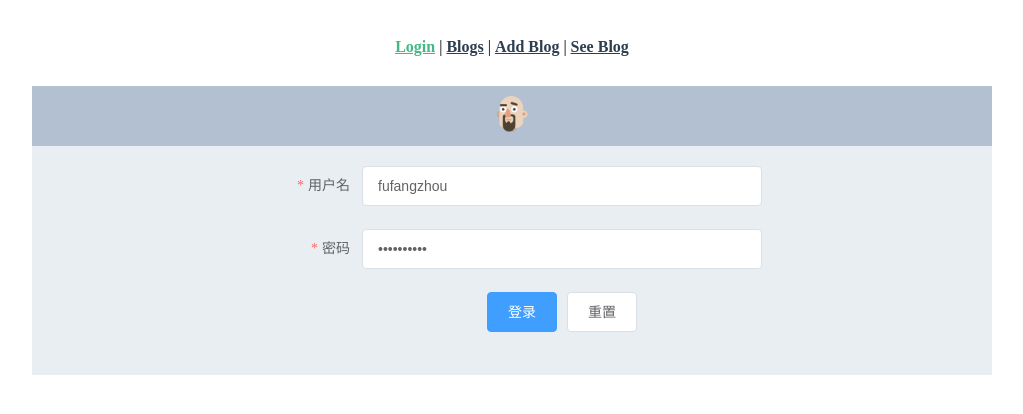
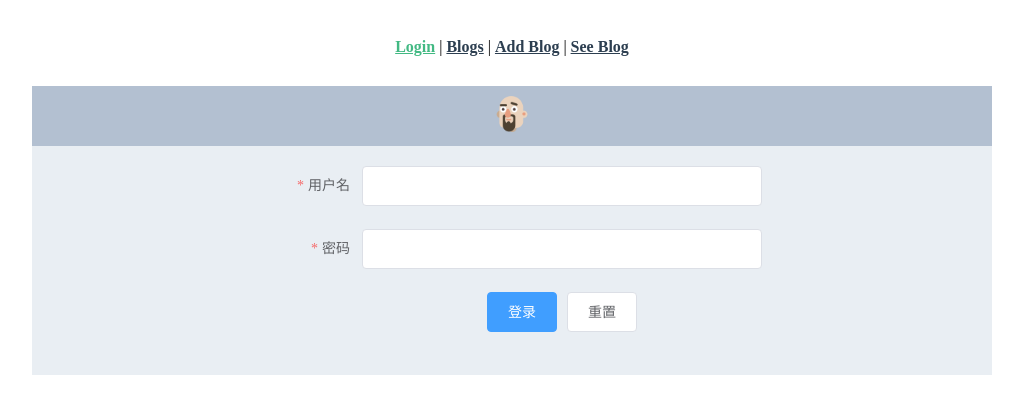
Before and after one commit to URJACK/myBlog, a Vue app in the folder vueblogfrontpage/: page /#/login in a window 1280 px wide. Shown: the top 414 px of the page, without its empty margins (128-1151 px from the left). Built offline with nearby package versions, Linux system fonts and the light colour scheme; what mavon-editor would draw is missing.

Commit message:
debug 4 v0.0.4

```diff
--- a/vueblogfrontpage/src/views/Login.vue
+++ b/vueblogfrontpage/src/views/Login.vue
@@ -35,8 +35,8 @@ export default {
   data() {
     return {
       ruleForm: {
-        username: "fufangzhou",
-        password: "fufangzhou"
+        username: "",
+        password: ""
       },
       rules: {
         username: [
```
Also changed, not shown: 4 other files (tests, documents, lock files or other folders).
